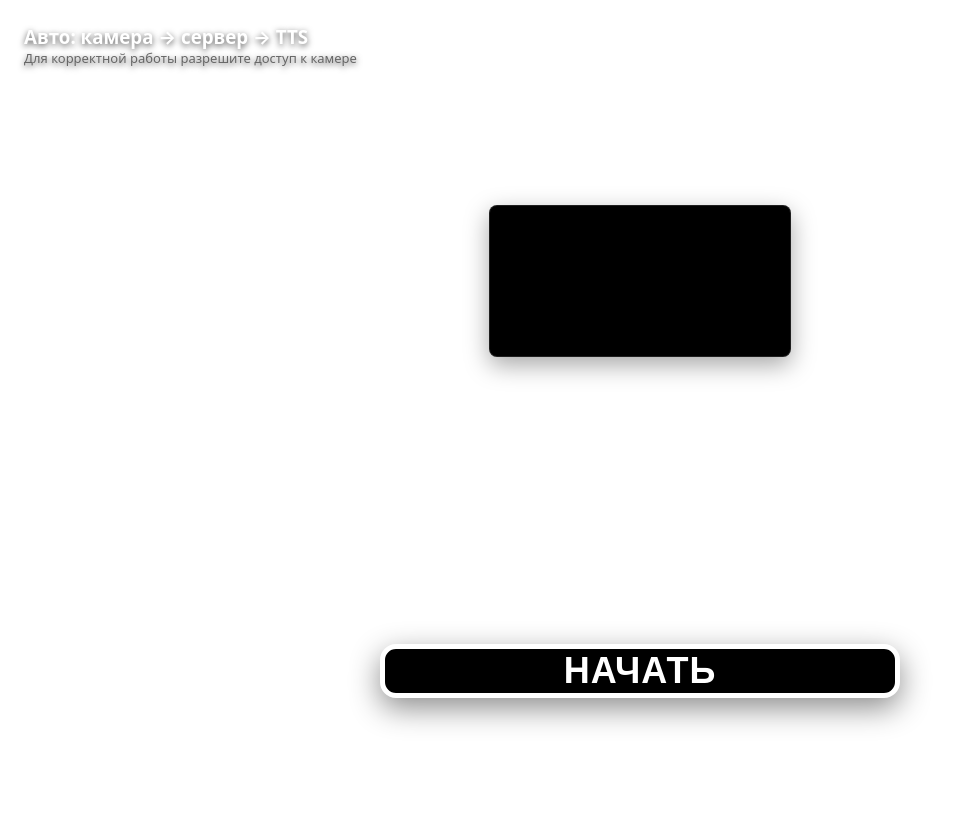
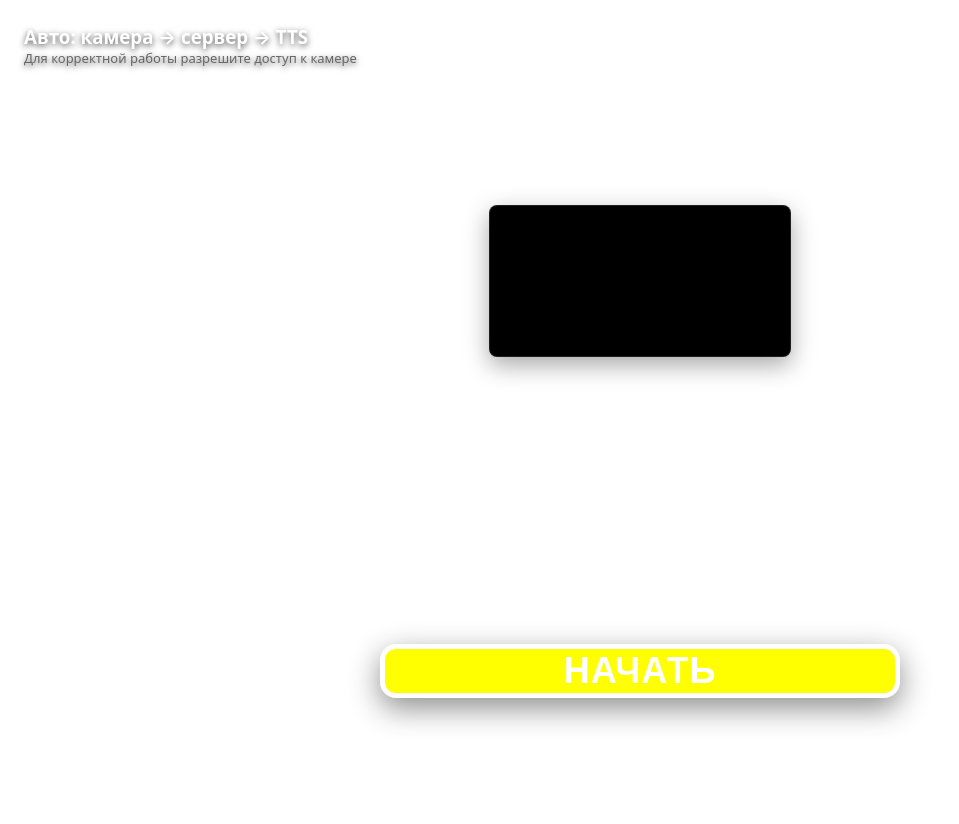
Before and after one commit to vplotnikov16/cv-navigation-assistant, a FastAPI app: page / in a window 1280 px wide. Shown: the whole page, without its empty margins (0-959 px from the left). Run offline with FastAPI, Linux system fonts and the light colour scheme.

Commit message:
исправление распознавания

```diff
--- a/app/static/css/base.css
+++ b/app/static/css/base.css
@@ -6,7 +6,7 @@
   --border: #eee;
 
   /* кнопка НАЧАТЬ — контрастная для слабовидящих */
-  --start-btn-bg: #000;
+  --start-btn-bg: #FFFF00;
   --start-btn-color: #fff;
   --start-btn-border: #ffffff;
 }
```
